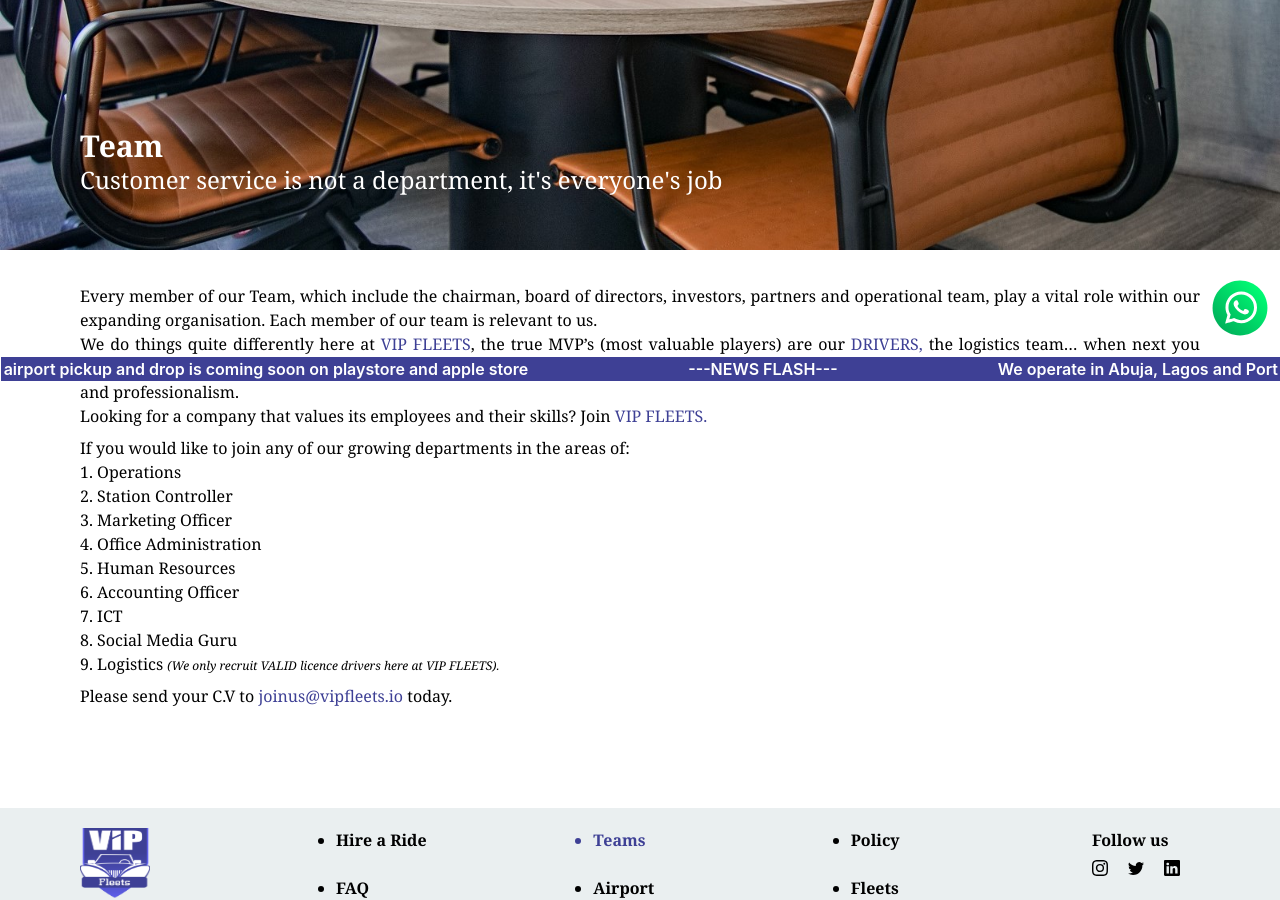
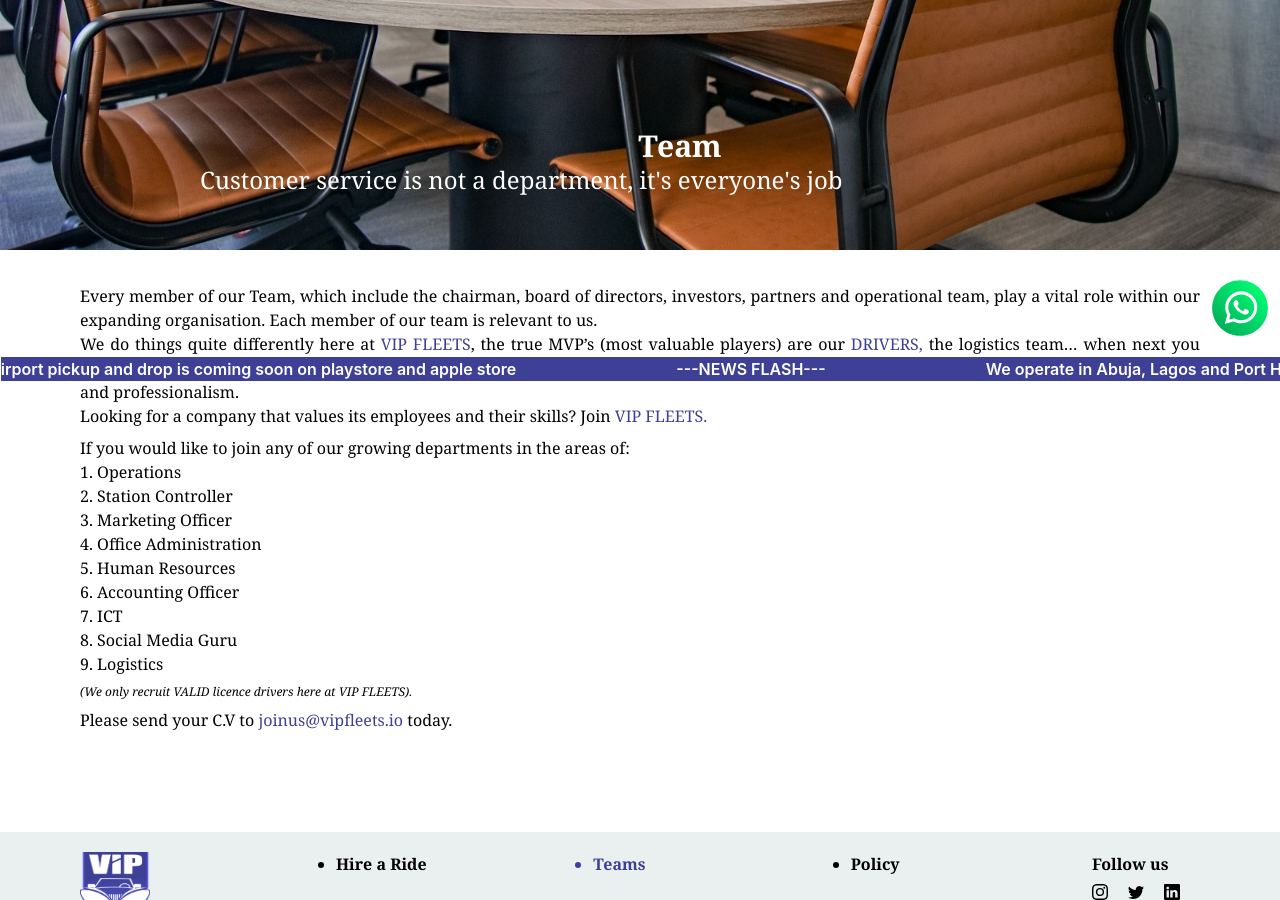
Before and after one commit to johnilizy17/Vipfleets.io, a Next.js app: page /teams in a window 1280 px wide. Shown: the part 420-1320 px from the top of the page. Built offline with nearby package versions, Linux system fonts and the light colour scheme.

Commit message:
the airport sign

```diff
--- a/pages/airport.js
+++ b/pages/airport.js
@@ -12,11 +12,11 @@
             <div className="font-serif">
                 <Navbar />
                 <Image src={airport} alt="the teams image" />
-                <div className=" text-white-color lg:ml-20 sm:ml-5  relative lg:bottom-32 sm:bottom-32">
+                <center className=" text-white-color lg:ml-20 sm:ml-5  relative lg:bottom-32 sm:bottom-32">
                     <div className="font-semibold lg:text-3xl sm:text-2xl">
-                    Airport pick and drop:
+                    Airport pick and drop
               </div>
-              </div>
+              </center>
                 <div className=" lg:m-20 lg:mt-20 relative lg:bottom-20 sm:bottom-20 lg:mb-10 sm:m-5 sm:mb-10">
                     <div className="basis-2/5">
                         <div className="lg:mt-5 sm:mt-20">
--- a/pages/teams.js
+++ b/pages/teams.js
@@ -8,14 +8,14 @@
             <div className="font-serif  pb-5">
                 <Navbar />
                 <Image src={teamspicture} alt="the teams image" />
-                <div className=" text-white-color lg:ml-20 sm:ml-5  relative lg:bottom-32 sm:bottom-32">
+                <center className=" text-white-color lg:ml-20 sm:ml-5  relative lg:bottom-32 sm:bottom-32">
                     <div className="font-semibold lg:text-3xl sm:text-2xl">
                         Team
               </div>
                     <div className="lg:text-2xl flex w-4/5">
                         {"Customer service is not a department, it's everyone's job"}
             </div>
-                </div>
+                </center>
                 <div className=" lg:ml-20 relative lg:bottom-20 sm:bottom-20 lg:pt-10 lg:mr-20 sm:ml-5 sm:mr-5">
                     <div className="lg:basis-2/6">
                         Every member of our Team, which include the chairman, board of directors, investors, partners and operational team, play a vital role within our expanding organisation. Each member of our team is relevant to us.
@@ -40,7 +40,8 @@
                                 <li> <span>6. </span> Accounting Officer</li>
                                 <li><span>7. </span> ICT </li>
                                 <li> <span>8. </span> Social Media Guru</li>
-                                <li> <span>9. </span> Logistics <span className="italic text-xs">(We only recruit VALID licence drivers here at VIP FLEETS). </span></li>
+                                <li> <span>9. </span> Logistics
+                                 <li className="italic text-xs mt-2">(We only recruit VALID licence drivers here at VIP FLEETS). </li></li>
 
                                 <li className="mt-2">Please send your C.V to <a href="mailto:joinus@vipfleets.io" className="text-brand-color">joinus@vipfleets.io</a> today.</li>
 
```
